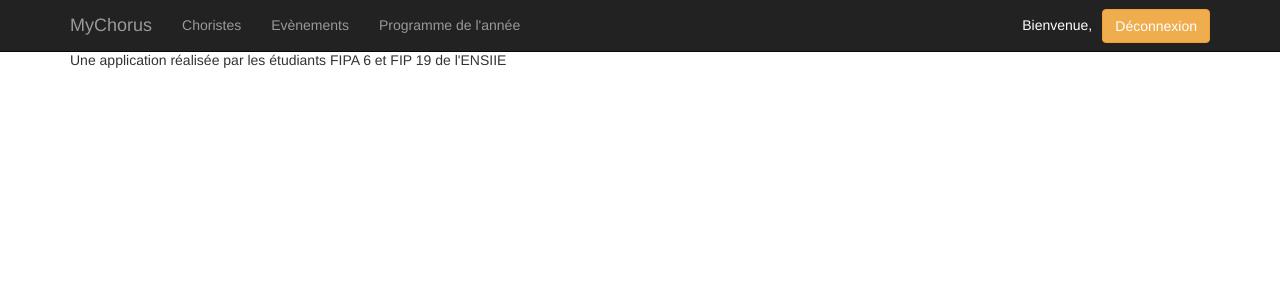
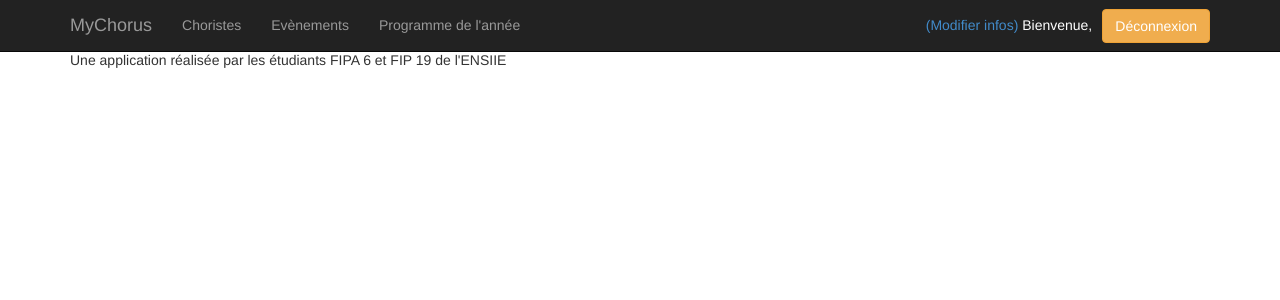
Before and after one commit to QuentinBarrand/ENSIIE-IBDW, a PHP site: template views/navbar.php in a window 1280 px wide. Shown: the top 300 px of the page. Run offline with PHP 8.4, Linux system fonts and the light colour scheme; the template is opened without the code that fills it: most values are stand-ins (such as "Sample title", 1, 10 or a date in 2020); data that the repository does not hold is empty; some libraries are stand-ins or nearby versions.

Commit message:
Ajout d'un lien cliquable (modifier infos) dans la navbar

```diff
--- a/views/navbar.php
+++ b/views/navbar.php
@@ -65,7 +65,7 @@ if($base == '/') $base = '';
 
         if($user['authenticated']) {
           echo '<div id="welcome" class="form-group">';
-          echo '<h4>Bienvenue, ' . $user['prenom'] . ' ' . $user['nom'] . '   </h4>';
+          echo '<h4><a href="' . $base . '/choristes/account">(Modifier infos)</a>  Bienvenue, ' . $user['prenom'] . ' ' . $user['nom'] . '   </h4>';
           echo '</div>';
           echo '<div class="form-group">';
           echo '<a href="' . $base . '/logout" class="btn btn-warning" role="button">Déconnexion</a>';
```
